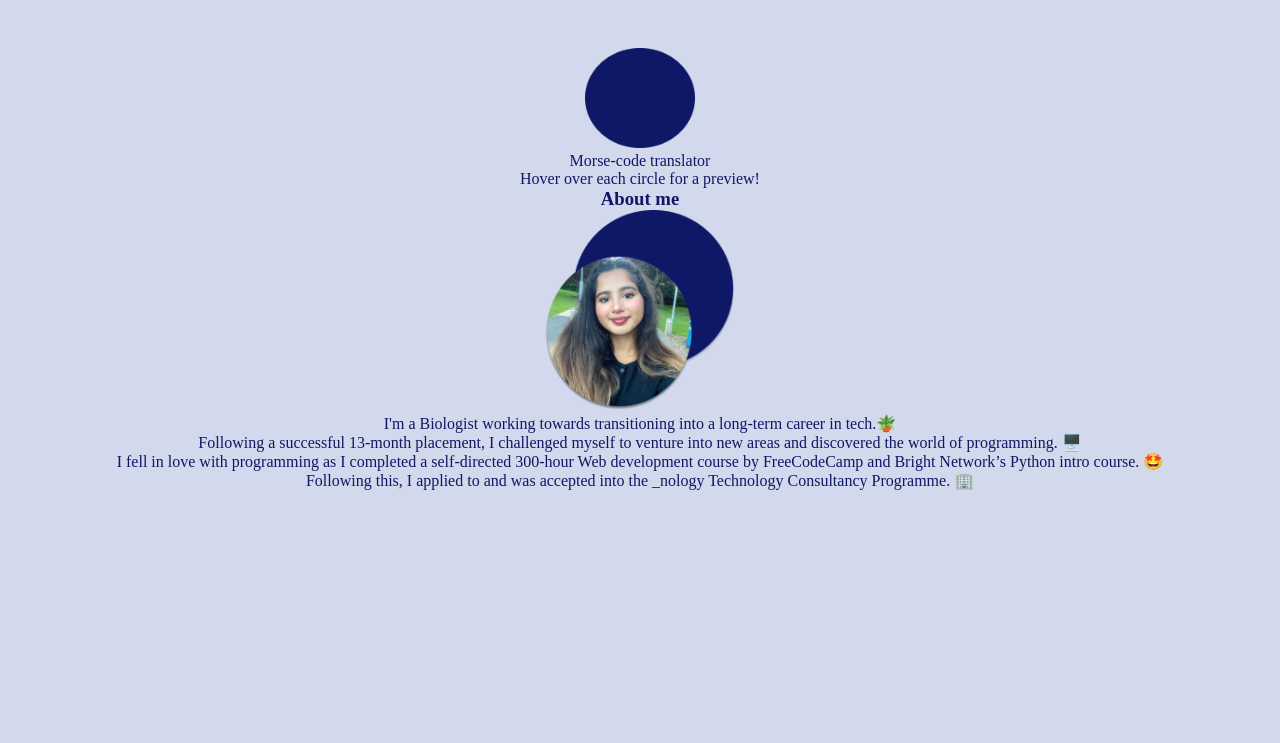
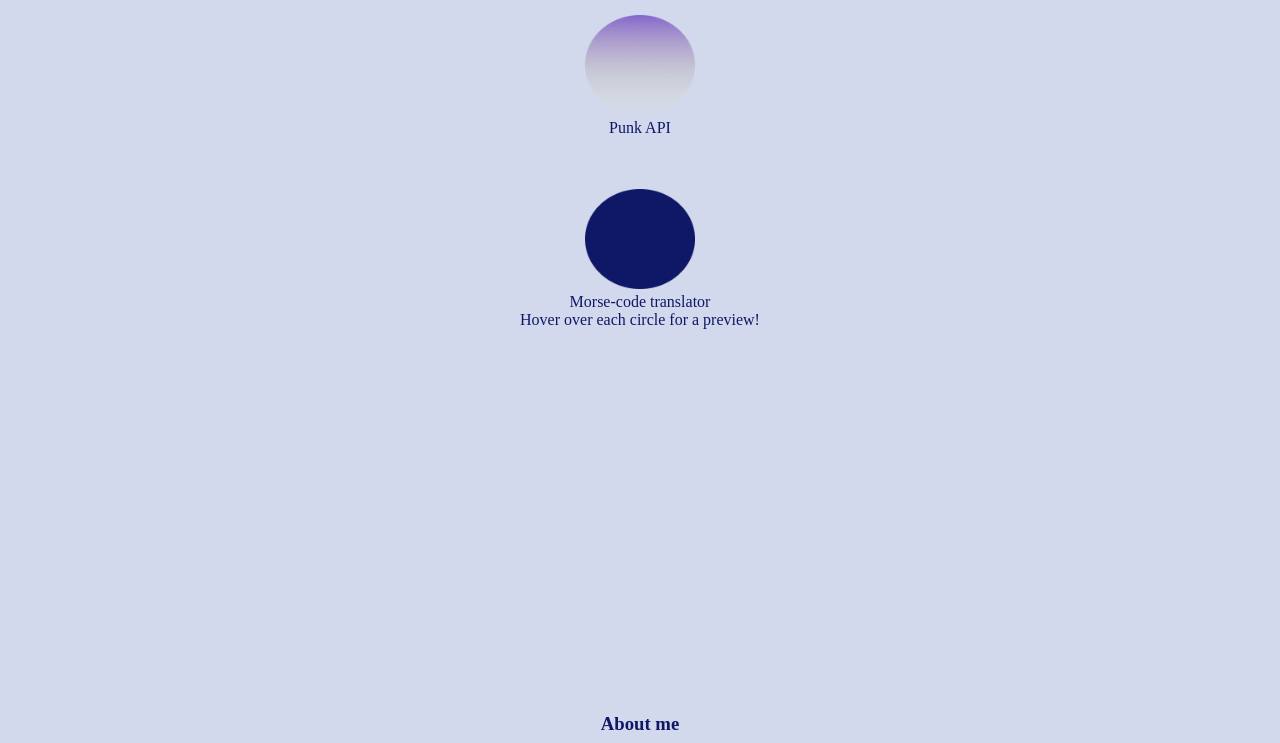
Before and after one commit to Ankita-Manmoandas/portfolio, a React (Create React App) app: page / in a window 1280 px wide. Shown: the part 2796-3539 px from the top of the page. Before the commit the page ends 3286 px from the top, so only its background shows below. Built offline with nearby package versions, Linux system fonts and the light colour scheme; the HTML template or start-up script is replaced by a standard one; a web font is replaced by a local one.

Commit message:
completed about me container + personal component

```diff
--- a/src/components/DisplayPicture/DisplayPicture.scss
+++ b/src/components/DisplayPicture/DisplayPicture.scss
@@ -1,5 +1,5 @@
 
 
 .display-picture {
-  height: 200px;
+  height: 150px;
 }
--- a/src/components/NavMenu/NavMenus.jsx
+++ b/src/components/NavMenu/NavMenus.jsx
@@ -21,7 +21,6 @@ const NavMenu = (props) => {
     <Link to = "/about" className=" nav-menu__item" onClick = {toggle}>
    About
    </Link>
-t
     <Link to ="/contact" className=" nav-menu__item" onClick = {toggle}>
     Contact
     </Link>
--- a/src/containers/About/About.jsx
+++ b/src/containers/About/About.jsx
@@ -1,25 +1,25 @@
 import react from "react";
+import "./About.scss";
 import DisplayPicture from "../../components/DisplayPicture/DisplayPicture";
 
 const About = () => {
-  return <div>
-    <h3>About me</h3>
+  return <div className="about">
+    <h3 className="about__header">About me</h3>
     <DisplayPicture />
-    <div>
+    <div className="about__content">
     <p> I'm a Biologist working towards
 transitioning into a long-term career in tech.🪴
 <br />
-Following a successful 13-month placement, I
-challenged myself to venture into new areas and
-discovered the world of programming. 🖥️
 <br />
+
 I fell in love with programming as I completed a
 self-directed 300-hour Web development course
 by FreeCodeCamp and Bright
 Network’s Python intro course. 🤩
 <br />
+<br />
 Following this, I
-applied to and was accepted into the _nology
+was accepted into the _nology
 Technology Consultancy Programme. 🏢 </p>
 </div>
 
--- /dev/null
+++ b/src/containers/About/About.scss
@@ -0,0 +1,18 @@
+
+@use "../../assests//variables" as *;
+.about {
+  margin-top: 30%;
+
+  &__header{
+    margin: 10px;
+  }
+  &__content {
+    width: 83%;
+     height: 68vh;
+     border: $secondary-color 1px solid;
+     border-radius: 15px;
+     margin: auto;
+     padding: 10px 5px 10px 10px;
+     margin-top: 10px;
+  }
+}
--- a/src/containers/Skills/Skills.scss
+++ b/src/containers/Skills/Skills.scss
@@ -9,18 +9,18 @@
   flex-direction: column;
   justify-content: space-evenly;
   align-items:center;
-  margin-top: 10%;
+  margin-top: 1%;
 
 
 
   &__circles {
-   margin-top: 10%;
+   margin-top: 2%;
 
   }
   &__header {
     font-family: $secondary-font;
     margin-top: 1.5%;
-    margin-bottom: 3%;
+    margin-bottom: 6%;
     color: $secondary-color;
   }
 
--- a/src/containers/projects/Projects.scss
+++ b/src/containers/projects/Projects.scss
@@ -1,6 +1,6 @@
 
 
 .projects {
-  margin-top: 25%;
+  margin-top: 45%;
 
 }
```
